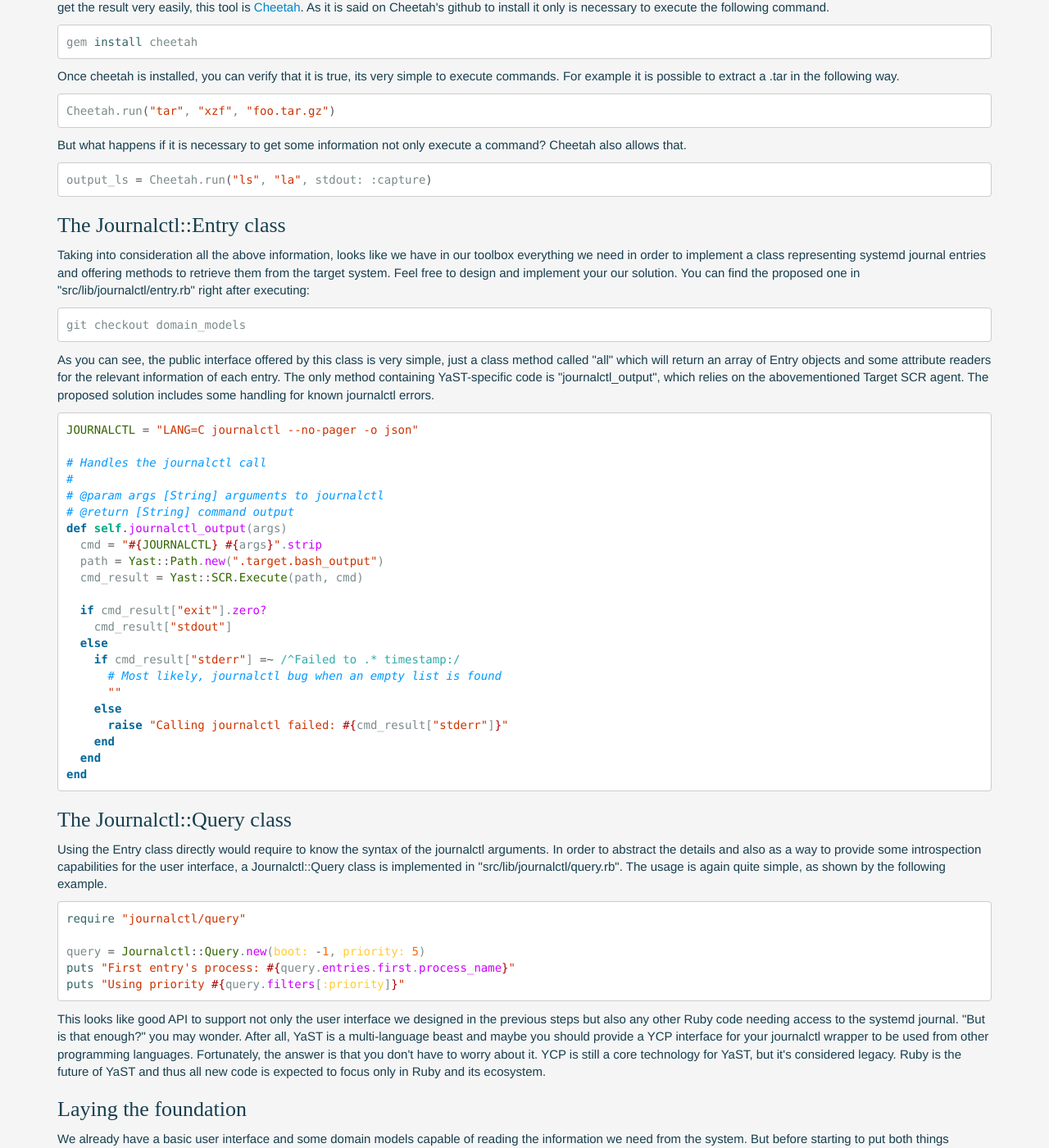
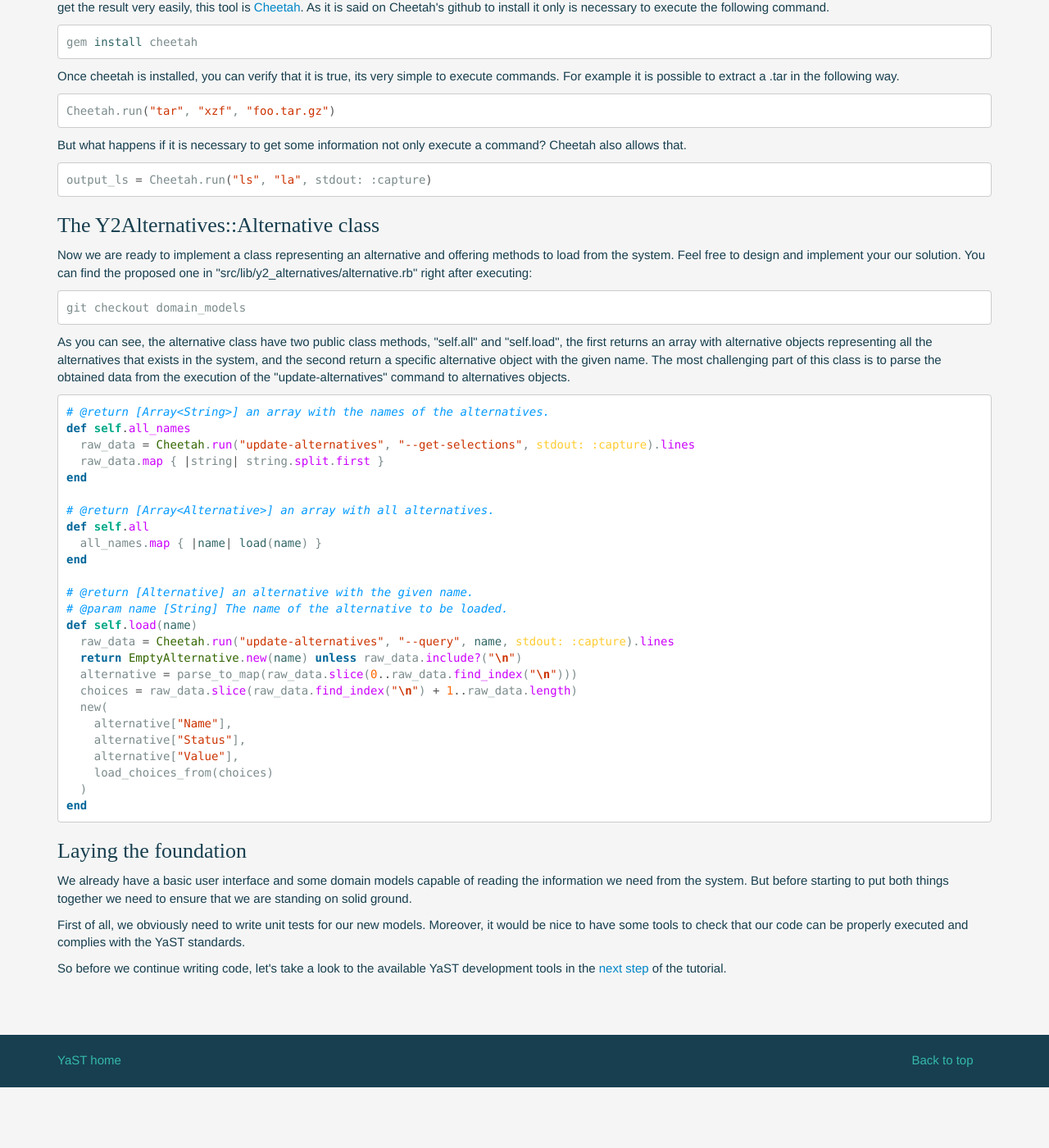
Before and after one commit to jyeray/yast-alternatives-tutorial, a Jekyll site: the page built from step3.html, in a window 1280 px wide and 1400 px high, scrolled down 392 px. Shown: the whole window at 82% size. Built offline with Jekyll 4.4.1, drawn with Linux system fonts in a browser that asks for light colours; some web fonts are replaced; after the commit the page ends 1718 px from its top, so only the background shows below that.

Commit message:
Update code and comments

```diff
--- a/step3.html
+++ b/step3.html
@@ -33,78 +33,51 @@ command? Cheetah also allows that.
 output_ls = Cheetah.run("ls", "la", stdout: :capture)
 {% endhighlight %}
 
-<h3>The Journalctl::Entry class</h3>
+<h3>The Y2Alternatives::Alternative class</h3>
 <p>
-Taking into consideration all the above information, looks like we have in our
-toolbox everything we need in order to implement a class representing
-systemd journal entries and offering methods to retrieve them from the
-target system. Feel free to design and implement your our solution. You can
-find the proposed one in &quot;src/lib/journalctl/entry.rb&quot; right after
-executing:
+Now we are ready to implement a class representing an alternative and offering
+methods to load from the system. Feel free to design and implement your our
+solution. You can find the proposed one in "src/lib/y2_alternatives/alternative.rb"
+right after executing:
 </p>
 {% highlight bash %}
 git checkout domain_models
 {% endhighlight %}
 <p>
-As you can see, the public interface offered by this class is very simple, just
-a class method called &quot;all&quot; which will return an array of Entry
-objects and some attribute readers for the relevant information of each entry.
-The only method containing YaST-specific code is &quot;journalctl_output&quot;,
-which relies on the abovementioned Target SCR agent. The proposed solution
-includes some handling for known journalctl errors.
+As you can see, the alternative class have two public class methods, "self.all"
+and "self.load", the first returns an array with alternative objects representing
+all the alternatives that exists in the system, and the second return a specific
+alternative object with the given name. The most challenging part of this class
+is to parse the obtained data from the execution of the "update-alternatives"
+command to alternatives objects.
 </p>
 {% highlight ruby %}
-JOURNALCTL = "LANG=C journalctl --no-pager -o json"
+# @return [Array<String>] an array with the names of the alternatives.
+def self.all_names
+  raw_data = Cheetah.run("update-alternatives", "--get-selections", stdout: :capture).lines
+  raw_data.map { |string| string.split.first }
+end
 
-# Handles the journalctl call
-#
-# @param args [String] arguments to journalctl
-# @return [String] command output
-def self.journalctl_output(args)
-  cmd = "#{JOURNALCTL} #{args}".strip
-  path = Yast::Path.new(".target.bash_output")
-  cmd_result = Yast::SCR.Execute(path, cmd)
+# @return [Array<Alternative>] an array with all alternatives.
+def self.all
+  all_names.map { |name| load(name) }
+end
 
-  if cmd_result["exit"].zero?
-    cmd_result["stdout"]
-  else
-    if cmd_result["stderr"] =~ /^Failed to .* timestamp:/
-      # Most likely, journalctl bug when an empty list is found
-      ""
-    else
-      raise "Calling journalctl failed: #{cmd_result["stderr"]}"
-    end
-  end
+# @return [Alternative] an alternative with the given name.
+# @param name [String] The name of the alternative to be loaded.
+def self.load(name)
+  raw_data = Cheetah.run("update-alternatives", "--query", name, stdout: :capture).lines
+  return EmptyAlternative.new(name) unless raw_data.include?("\n")
+  alternative = parse_to_map(raw_data.slice(0..raw_data.find_index("\n")))
+  choices = raw_data.slice(raw_data.find_index("\n") + 1..raw_data.length)
+  new(
+    alternative["Name"],
+    alternative["Status"],
+    alternative["Value"],
+    load_choices_from(choices)
+  )
 end
 {% endhighlight %}
-
-<h3>The Journalctl::Query class</h3>
-<p>
-Using the Entry class directly would require to know the syntax of the
-journalctl arguments. In order to abstract the details and also as a way to
-provide some introspection capabilities for the user interface, a
-Journalctl::Query class is implemented in
-&quot;src/lib/journalctl/query.rb&quot;. The usage is again quite simple, as
-shown by the following example.
-</p>
-{% highlight ruby %}
-require "journalctl/query"
-
-query = Journalctl::Query.new(boot: -1, priority: 5)
-puts "First entry's process: #{query.entries.first.process_name}"
-puts "Using priority #{query.filters[:priority]}"
-{% endhighlight %}
-<p>
-This looks like good API to support not only the user interface we designed in
-the previous steps but also any other Ruby code needing access to the systemd
-journal. &quot;But is that enough?&quot; you may wonder. After all, YaST is a
-multi-language beast and maybe you should provide a YCP interface for your
-journalctl wrapper to be used from other programming languages. Fortunately,
-the answer is that you don't have to worry about it. YCP is still a core
-technology for YaST, but it's considered legacy. Ruby is the future of
-YaST and thus all new code is expected to focus only in Ruby and its ecosystem.
-</p>
-
 <h3>Laying the foundation</h3>
 <p>
 We already have a basic user interface and some domain models capable of reading
@@ -118,5 +91,5 @@ properly executed and complies with the YaST standards.
 </p>
 <p>
 So before we continue writing code, let's take a look to the available YaST
-development tools in the <a href="step5.html">next step</a> of the tutorial.
+development tools in the <a href="step4.html">next step</a> of the tutorial.
 </p>
```
